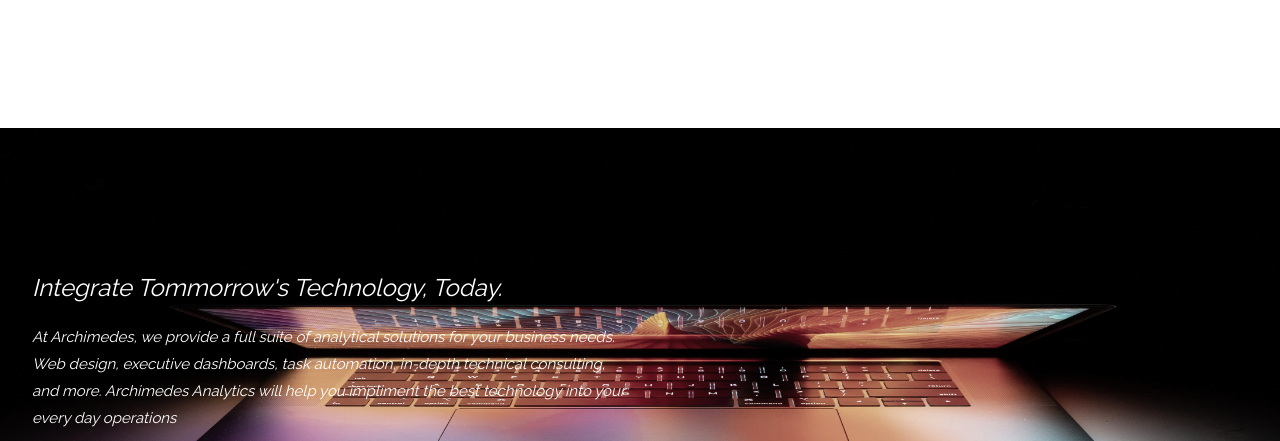
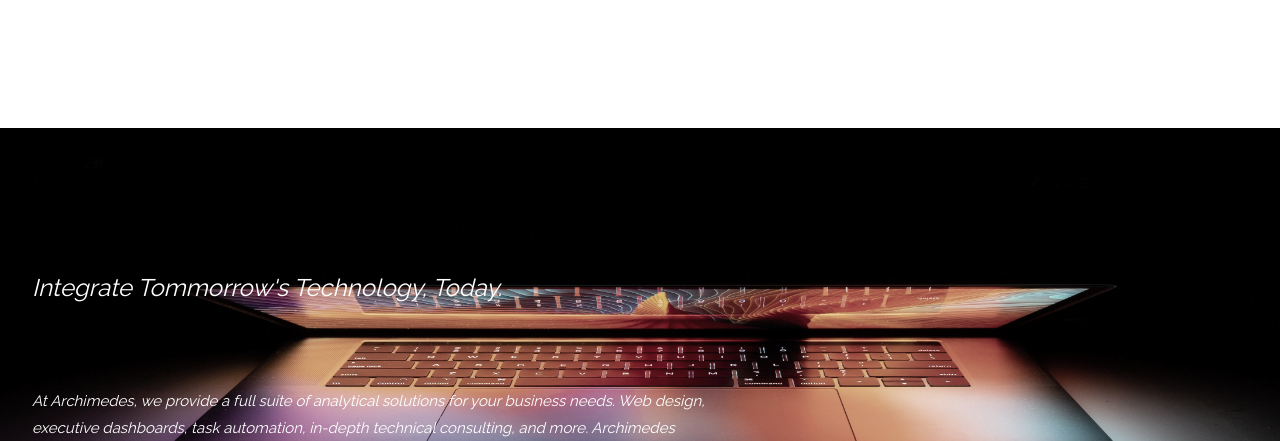
Before and after one commit to ArchimedesAnalytics/ArchimedesAnalytics.github.io, a plain HTML site: page index.html in a window 1280 px wide. Shown: the part 1351-1792 px from the top of the page. Drawn offline with Linux system fonts and the light colour scheme.

Commit message:
added space in the pitch section

```diff
--- a/index.html
+++ b/index.html
@@ -44,7 +44,7 @@
   background-position: center;
   background-size: cover;
   background-image: url("Mac.jpg");
-  min-height: 75%;
+  min-height: 70%;
 }
 .archi-bar .archi-button {
   padding: 16px;
@@ -128,9 +128,11 @@
 <!-- Promo Section - "Our Work Pitch" -->
 <div class=" bgimg-x archistyle-display-container archistyle-grayscale-min" style="padding:128px 16px">
   <div class="archistyle-row-padding">
-    <div class="archistyle-col m6">
+    <div class="archistyle-col m7">
       <h3> <i class="archistyle-text-white"</i>Integrate Tommorrow's Technology, Today.</h3>
-      <p>At Archimedes, we provide a full suite of analytical solutions for your business needs. Web design, executive dashboards, task automation, in-depth technical consulting, and more. Archimedes Analytics will help you impliment the best technology into your every day operations</p>
+      <br>
+      <br>
+        <p>At Archimedes, we provide a full suite of analytical solutions for your business needs. Web design, executive dashboards, task automation, in-depth technical consulting, and more. Archimedes Analytics will help you impliment the best technology into your every day operations</p>
       <p><a href="https://archimedesanalytics.github.io/index2.html" class="archistyle-button archistyle-black"><i class="fa fa-th"> </i> View Our Works</a></p>
     </div>
     <div class="archistyle-col m6">
```
